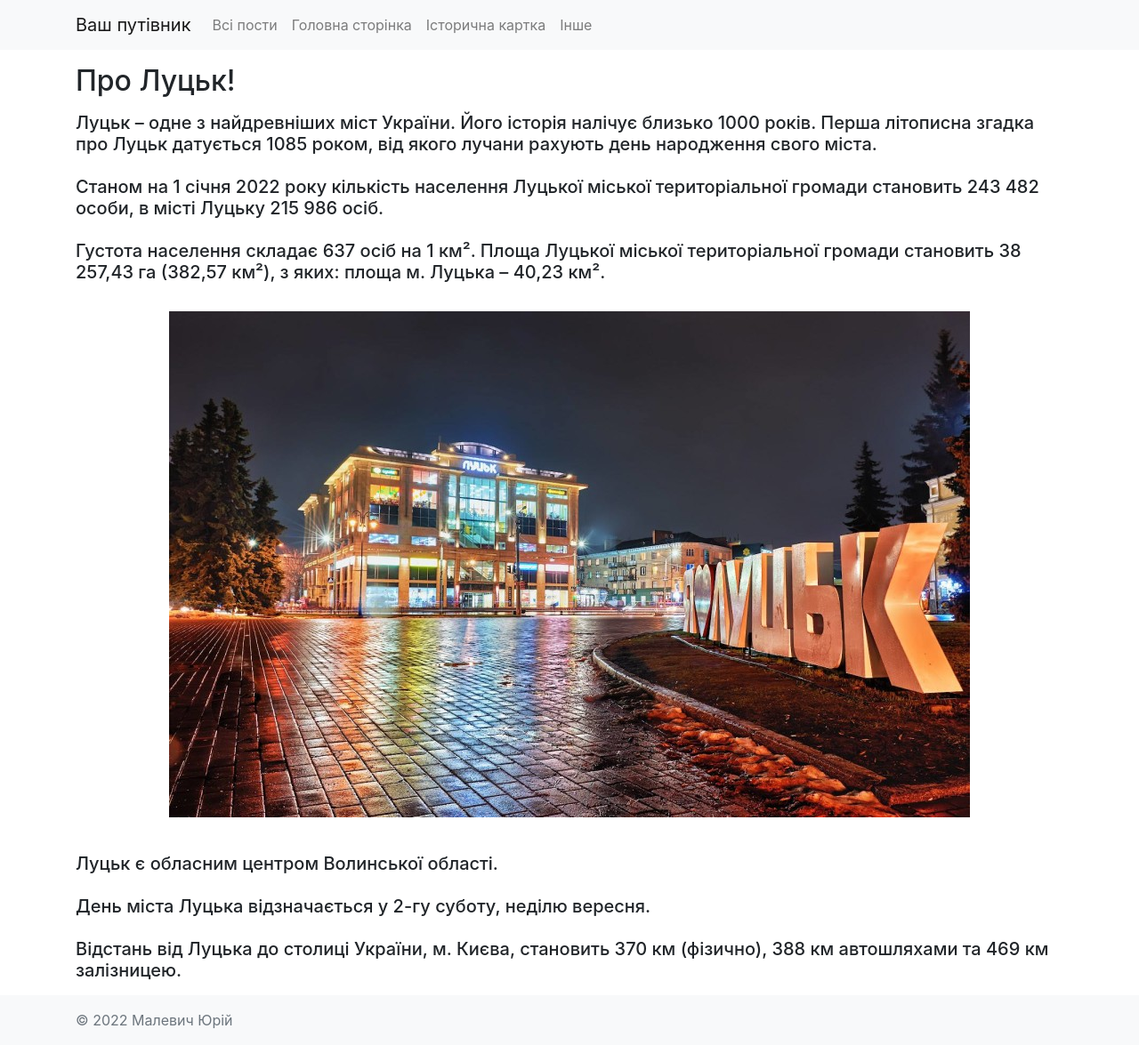
After one commit to Webrax/Kyrsova-robota, a PHP site: template templates/istoriya.twig in a window 1280 px wide. The commit adds this page. Shown: the whole page at 89% size. Run offline with PHP 8.4, Linux system fonts and the light colour scheme; the template is opened without the code that fills it, so the values that code supplies are empty; some libraries are stand-ins or nearby versions.

Commit message:
Історична картка, інше, інфо кард на ебауті збоку, гугл мап, нові пости(дописати)

```diff
--- /dev/null
+++ b/templates/istoriya.twig
@@ -0,0 +1,16 @@
+{% extends 'base.twig' %}
+
+{% block body %} {# create about page construction #}
+    <h2 class="mb-3 mt-3 ">Про Луцьк!</h2>
+    <h5>Луцьк – одне з найдревніших міст України. Його історія налічує близько 1000 років. Перша літописна згадка про Луцьк датується 1085 роком, від якого лучани рахують день народження свого міста. <br> <br>
+        Станом на 1 січня 2022 року кількість населення Луцької міської територіальної громади становить  243 482 особи, в місті Луцьку 215 986 осіб.<br> <br>
+        Густота населення складає 637 осіб на 1 км². Площа Луцької міської територіальної громади становить 38 257,43 га (382,57 км²), з яких: площа м. Луцька – 40,23  км².</h5> <br>
+    <p style="text-align: center"><img src="/public/images/lutsk.jpg"></p>
+    <h5><br>
+    Луцьк є обласним центром Волинської області.<br> <br>
+
+    День міста Луцька відзначається у 2-гу суботу, неділю вересня.<br> <br>
+
+    Відстань від Луцька до столиці України, м. Києва, становить 370 км (фізично), 388 км автошляхами та 469 км залізницею.</h5>
+    <div class="container"></div>
+{% endblock %}
--- a/templates/section/navigation.twig
+++ b/templates/section/navigation.twig
@@ -16,6 +16,10 @@
                 </li>
 
                 <li class="nav-item">
+                    <a class="nav-link" href="{{ url('history') }}">Історична картка</a>
+                </li>
+
+                <li class="nav-item">
                     <a class="nav-link" href="{{ url('about') }}">Інше</a>
                 </li>
             </ul>
```
Also changed, not shown: index.php (+9 -1 lines), templates/about.twig (+16 -1 lines), templates/section/about.twig (+15 -2 lines), public/images/lutsk.jpg (added), public/images/ukraine.webp (added).
